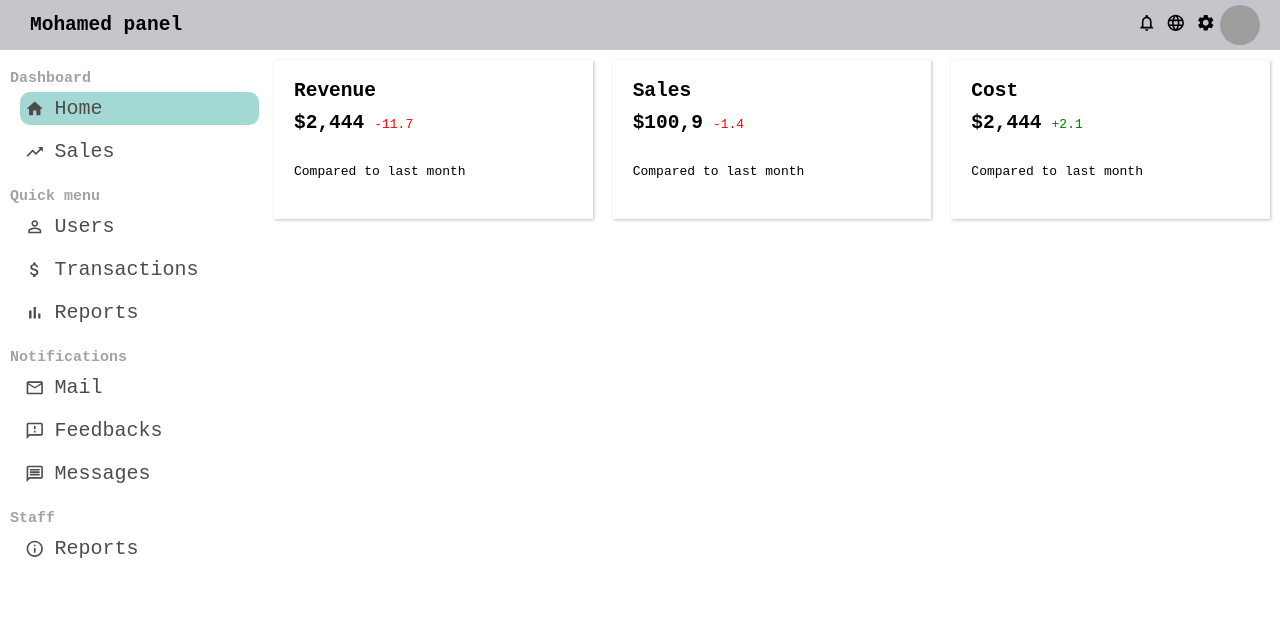
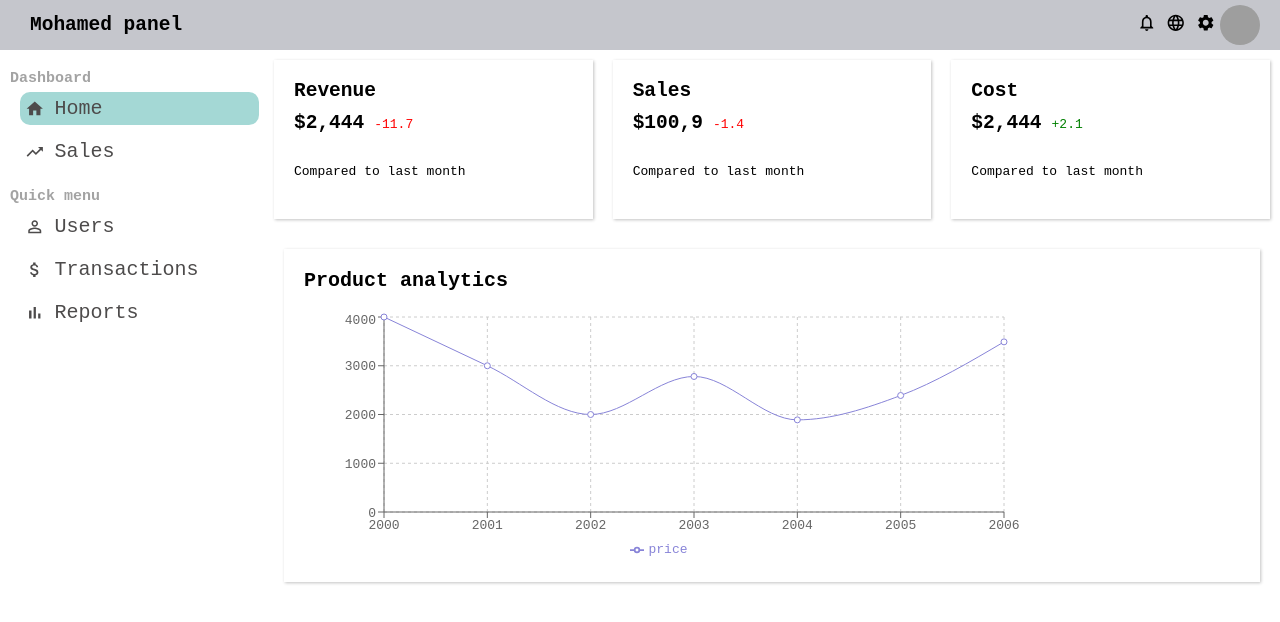
Before and after one commit to MohamedGouaouri/react-dashboard, a React (Create React App) app: page / in a window 1280 px wide. Shown: the top 622 px of the page. Built offline with nearby package versions, Linux system fonts and the light colour scheme; grey boxes are pictures that could not be loaded.

Commit message:
home page chart added

```diff
--- /dev/null
+++ b/src/components/chart/Chart.jsx
@@ -0,0 +1,57 @@
+import React from "react";
+import { Line, LineChart, Legend, Tooltip, XAxis, CartesianGrid, YAxis } from "recharts";
+import './chart.css'
+
+export default function Chart(){
+    const data = [
+        {
+          "year": "2000",
+          "price": 4000,
+
+        },
+        {
+          "year": "2001",
+          "price": 3000,
+
+        },
+        {
+          "year": "2002",
+          "price": 2000,
+
+        },
+        {
+          "year": "2003",
+          "price": 2780,
+        },
+        {
+          "year": "2004",
+          "price": 1890,
+
+        },
+        {
+          "year": "2005",
+          "price": 2390,
+
+
+        },
+        {
+          "year": "2006",
+          "price": 3490,
+
+        }
+      ]
+    return <div className="chart">
+        <div className="chart-title">
+            Product analytics
+        </div>
+        <LineChart width={730} height={250} data={data}
+            margin={{ top: 5, right: 30, left: 20, bottom: 5 }}>
+            <CartesianGrid strokeDasharray="3 3" />
+            <XAxis dataKey="year" />
+            <YAxis />
+            <Tooltip />
+            <Legend />
+            <Line type="monotone" dataKey="price" stroke="#8884d8" />
+        </LineChart>
+    </div>
+}
--- /dev/null
+++ b/src/components/chart/chart.css
@@ -0,0 +1,10 @@
+.chart {
+  margin: 20px;
+  padding: 20px;
+  box-shadow: 1px 1px 3px rgb(194, 194, 194);
+}
+.chart .chart-title {
+  margin-bottom: 20px;
+  font-size: 20px;
+  font-weight: bold;
+}
--- a/src/components/pages/home/Home.jsx
+++ b/src/components/pages/home/Home.jsx
@@ -1,4 +1,6 @@
 import React from 'react'
+import Chart from '../../chart/Chart'
+
 import FeaturedInfo from '../../featuredInfo/FeaturedInfo'
 
 import './home.css'
@@ -6,5 +8,6 @@ import './home.css'
 export default function Home(){
     return <div className="home">
         <FeaturedInfo />
+        <Chart />
     </div>
 }
--- a/src/components/sidebar/Sidebar.jsx
+++ b/src/components/sidebar/Sidebar.jsx
@@ -54,35 +54,5 @@ export default function Sidebar(){
                 Reports
             </div>
         </div>
-
-
-        <div className="section">
-            <div className="section-title">
-                Notifications
-            </div>
-            <div className="section-item">
-                <MailOutline fontSize="medium" className="sidebarIcon"/>
-                Mail
-            </div>
-            <div className="section-item">
-                <FeedbackOutlined fontSize="medium" className="sidebarIcon"/>
-                Feedbacks
-            </div>
-            <div className="section-item">
-                <MessageOutlined fontSize="medium" className="sidebarIcon"/>
-                Messages
-            </div>
-        </div>
-
-        <div className="section">
-            <div className="section-title">
-                Staff
-            </div>
-            <div className="section-item">
-                <InfoOutlined fontSize="medium" className="sidebarIcon"/>
-                Reports
-            </div>
-
-        </div>
     </div>
 }
```
